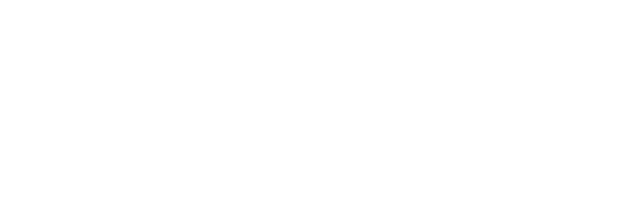
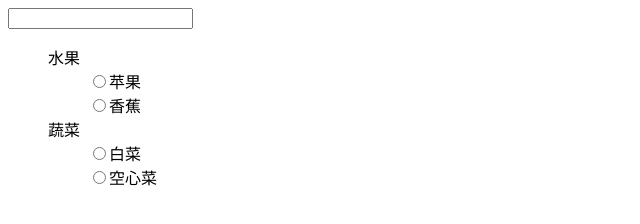
Before and after one commit to Hugh0529/ng.treeView, a website: page demo/demo.html in a window 1280 px wide. Shown: the whole page, without its empty margins (0-640 px from the left). Drawn offline with nearby package versions, Linux system fonts and the light colour scheme.

Commit message:
update demo page

```diff
--- /dev/null
+++ b/demo/demo.css
@@ -0,0 +1,3 @@
+ul, ol {
+    list-style: none;
+}
--- a/demo/demo.html
+++ b/demo/demo.html
@@ -1,12 +1,19 @@
 <!DOCTYPE html>
-<html lang="en">
+<html lang="en" data-ng-app="demo">
 <head>
   <meta charset="UTF-8">
+  <link href="demo.css" type="text/css" rel="stylesheet">
   <title>ng.treeView demo</title>
 </head>
-<body>
-  <script src="../node_modules/angular/angular.js" type="text/javascript"></script>
-  <script src="./demo.js" type="text/javascript"></script>
-  <script src="../dev/ng.treeView.js" type="text/javascript"></script>
+<body data-ng-controller="DemoController" ng-cloak>
+<input class="tree-input" name="treeSearch" type="text" data-ng-model="searchLabel">
+<div class="channel-name-tree"
+     data-angular-treeview
+     data-icon-mode="radio"
+     data-tree-id="pointTree">
+</div>
+<script src="../node_modules/angular/angular.js" type="text/javascript"></script>
+<script src="./demo.js" type="text/javascript"></script>
+<script src="../dev/ng.treeView.js" type="text/javascript"></script>
 </body>
 </html>
```
